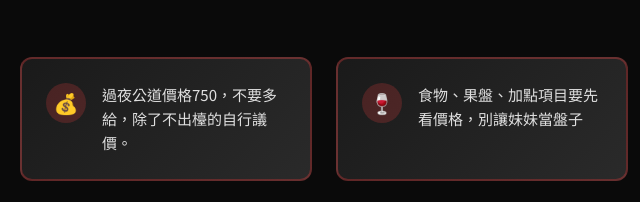
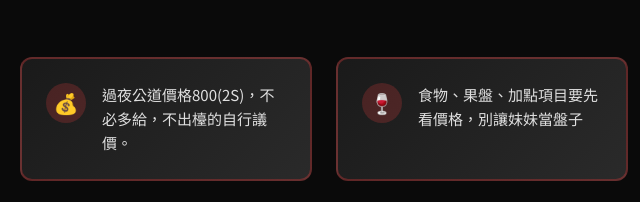
Before and after one commit to ck19970907-sys/-KTV-, a plain HTML site: page index.html in a window 1280 px wide. Shown: the part 2358-2560 px from the top of the page, 316-956 px from the left. Drawn offline with nearby package versions, Linux system fonts and the light colour scheme.

Commit message:
Update index.html

```diff
--- a/index.html
+++ b/index.html
@@ -1108,7 +1108,7 @@
                 </div>
                 <div class="warning-card" style="">
                     <div class="warning-icon">💰</div>
-                    <div class="warning-text" style="">過夜公道價格750，不要多給，除了不出檯的自行議價。</div>
+                    <div class="warning-text" style="">過夜公道價格800(2S)，不必多給，不出檯的自行議價。</div>
                 </div>
                 <div class="warning-card">
                     <div class="warning-icon">🍷</div>
```
